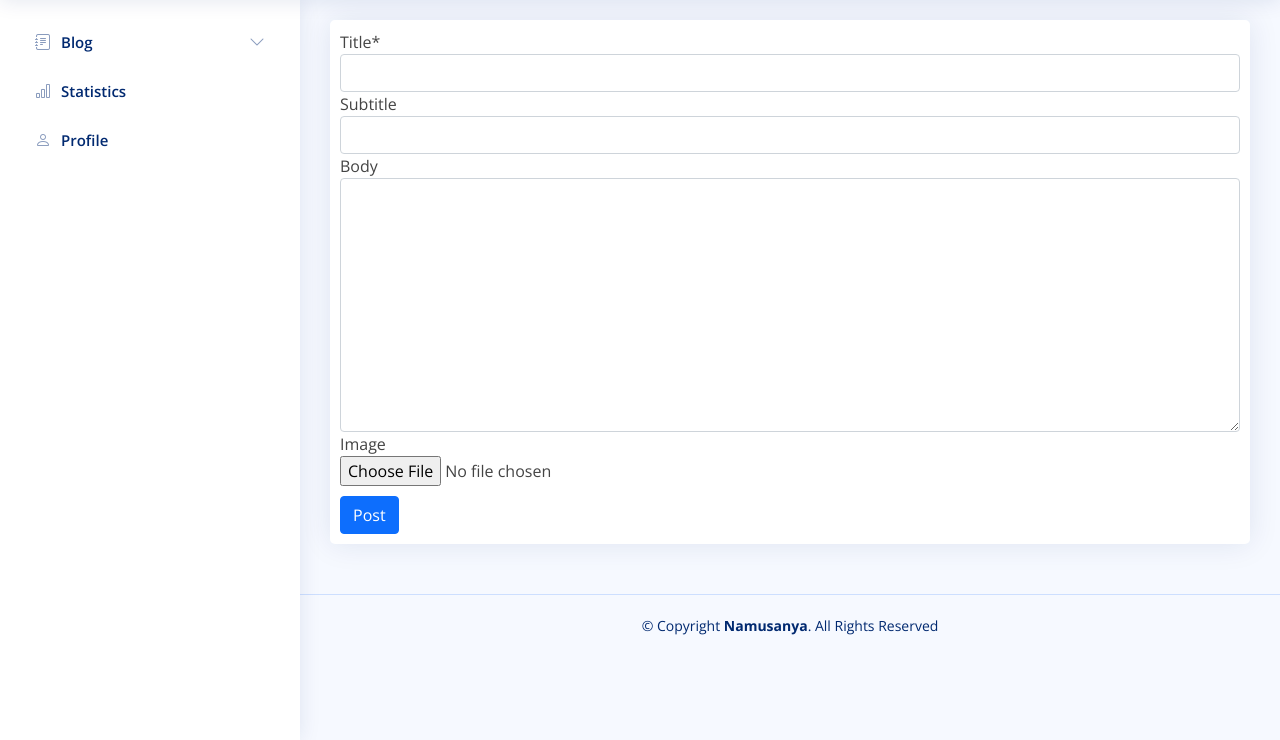
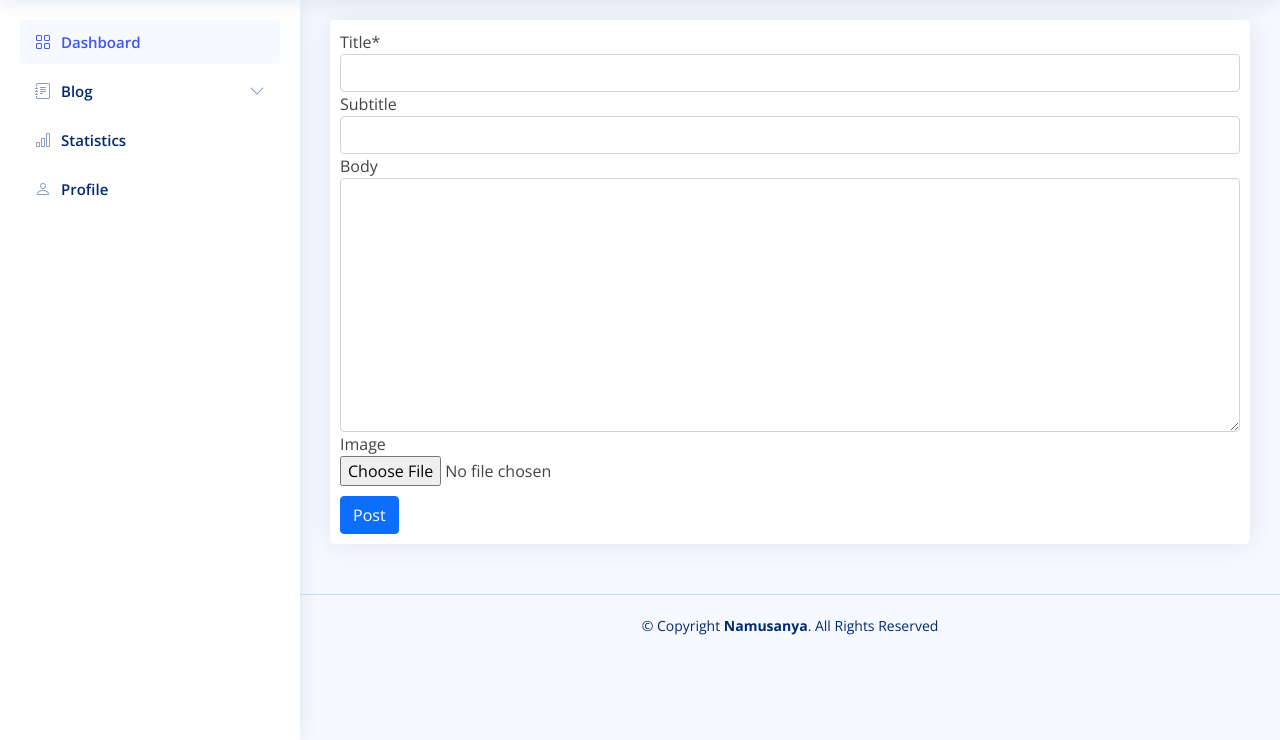
Before and after one commit to Sosshi/resume, a Django app: page /dashboard/blog/create/ in a window 1280 px wide. Shown: the part 60-800 px from the top of the page. Run offline with Django 3.2, Linux system fonts and the light colour scheme; a user stored in the database is signed in; some libraries are stand-ins or nearby versions.

Commit message:
added dashboard

```diff
--- a/templates/admin_area/base.html
+++ b/templates/admin_area/base.html
@@ -148,6 +148,14 @@
         <ul class="sidebar-nav" id="sidebar-nav">
 
             <li class="nav-item">
+                <a class="nav-link " href="{% url 'dashboard' %}">
+                    <i class="bi bi-grid"></i>
+                    <span>Dashboard</span>
+                </a>
+            </li>
+            <!-- End Dashboard Nav -->
+
+            <li class="nav-item">
                 <a class="nav-link collapsed" data-bs-target="#forms-nav" data-bs-toggle="collapse" href="#">
                     <i class="bi bi-journal-text"></i><span>Blog</span><i class="bi bi-chevron-down ms-auto"></i>
                 </a>
```
